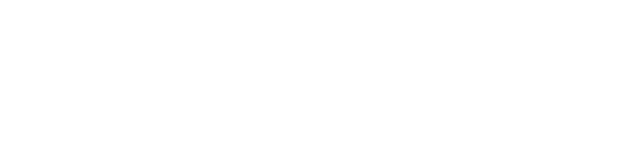
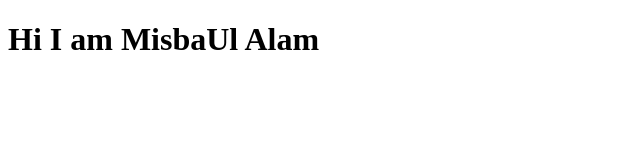
Before and after one commit to misbaulalam/myfirstwebsite, a plain HTML site: page index.html in a window 1280 px wide. Shown: the whole page, without its empty margins (0-640 px from the left). Drawn offline with Linux system fonts and the light colour scheme.

Commit message:
Learned github

```diff
--- a/index.html
+++ b/index.html
@@ -8,6 +8,6 @@
     <link rel="stylesheet" href="style.css">
 </head>
 <body>
-
+    <h1>Hi I am MisbaUl Alam</h1>
 </body>
 </html>
```
